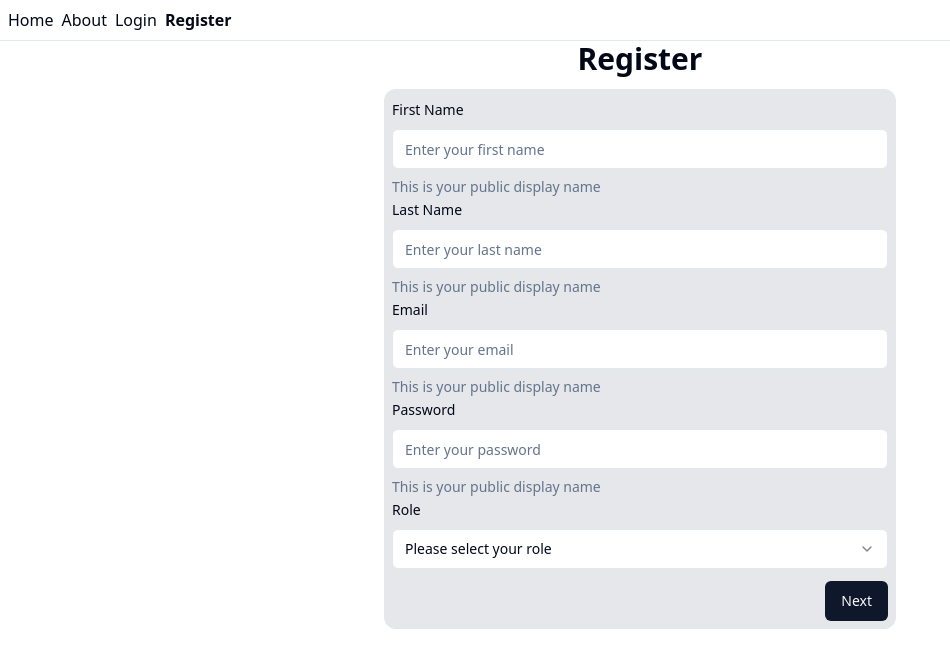
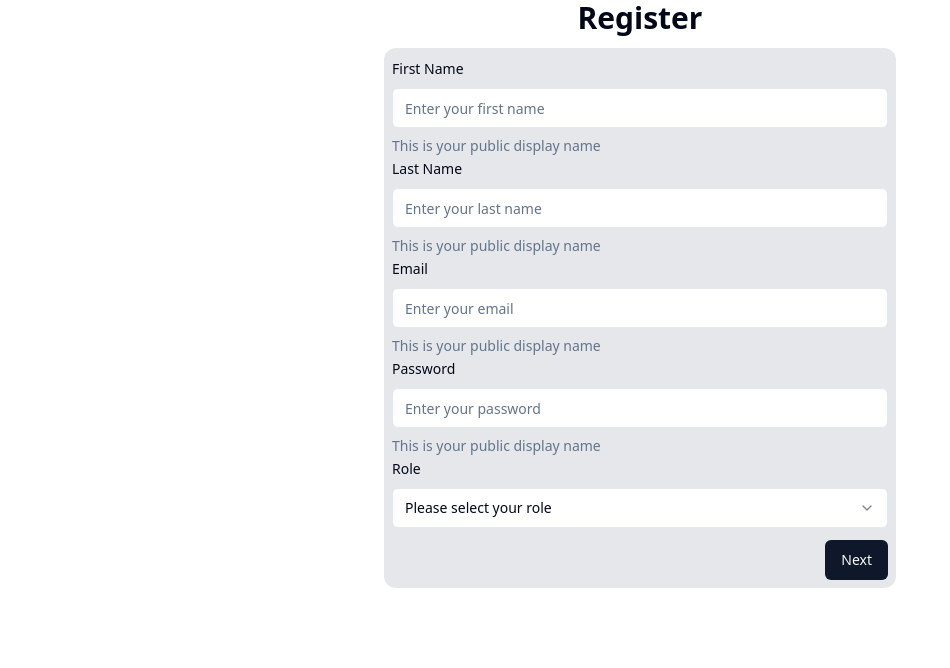
Before and after one commit to TuanLe53/DRF-Ecommerce, a React (Vite) app in the folder frontend/: page /register in a window 1280 px wide. Shown: the top 668 px of the page, without its empty margins (0-950 px from the left). Built offline with nearby package versions, Linux system fonts and the light colour scheme.

Commit message:
Add RouterContext with auth and queryClient

```diff
--- a/frontend/src/routes/__root.tsx
+++ b/frontend/src/routes/__root.tsx
@@ -1,26 +1,22 @@
-import { createRootRoute, Link, Outlet } from '@tanstack/react-router'
+import { ContextProps } from '@/contexts/authContext';
+import { QueryClient } from '@tanstack/react-query';
+import { createRootRouteWithContext, Outlet } from '@tanstack/react-router'
 import { TanStackRouterDevtools } from '@tanstack/router-devtools'
 
-export const Route = createRootRoute({
-  component: () => (
+export interface RouterContext {
+  auth: ContextProps;
+  queryClient: QueryClient;
+}
+
+export const Route = createRootRouteWithContext<RouterContext>()({
+  component: RootComponent,
+})
+
+function RootComponent() {
+  return (
     <>
-      <div className='p-2 flex gap-2'>
-        <Link to='/' className='[&.active]:font-bold'>
-          Home
-        </Link>{' '}
-        <Link to='/about' className='[&.active]:font-bold'>
-          About
-        </Link>{' '}
-        <Link to='/login' className='[&.active]:font-bold'>
-          Login
-        </Link>{' '}
-        <Link to='/register' className='[&.active]:font-bold'>
-          Register
-        </Link>
-      </div>
-      <hr />
       <Outlet />
       <TanStackRouterDevtools />
     </>
-  ),
-})
+  )
+}
```
